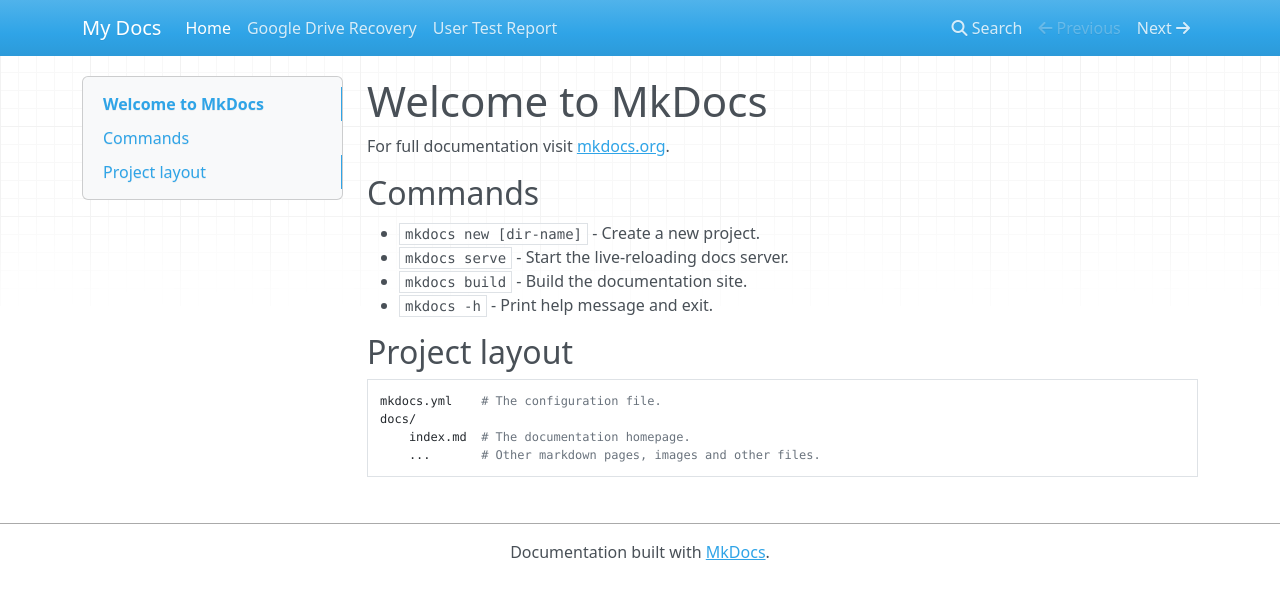
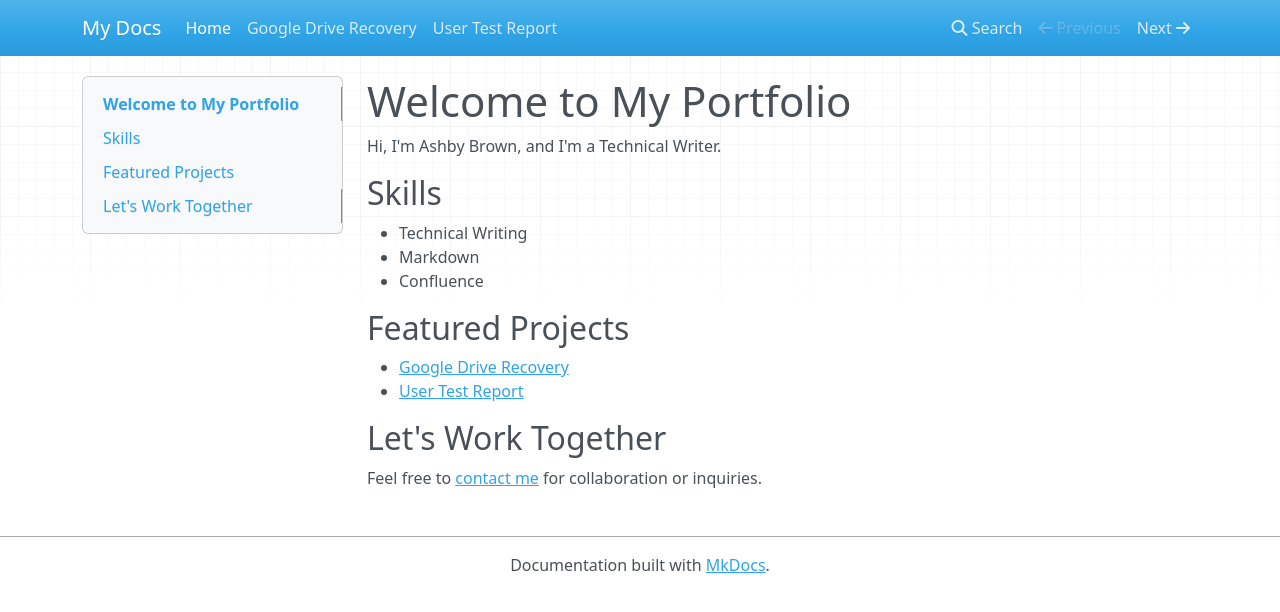
Before and after one commit to abro233/my-docs-site, an MkDocs documentation site: the page built from docs/index.md, in a window 1280 px wide. Shown: the top 612 px of the page. Built offline with MkDocs 1.6.1, drawn with Linux system fonts in a browser that asks for light colours; nearby versions of some CDN libraries.

Commit message:
Update homepage content

```diff
--- a/docs/index.md
+++ b/docs/index.md
@@ -1,17 +1,15 @@
-# Welcome to MkDocs
+# Welcome to My Portfolio
 
-For full documentation visit [mkdocs.org](https://www.mkdocs.org).
+Hi, I'm Ashby Brown, and I'm a Technical Writer.
 
-## Commands
+## Skills
+- Technical Writing
+- Markdown
+- Confluence
 
-* `mkdocs new [dir-name]` - Create a new project.
-* `mkdocs serve` - Start the live-reloading docs server.
-* `mkdocs build` - Build the documentation site.
-* `mkdocs -h` - Print help message and exit.
+## Featured Projects
+- [Google Drive Recovery](google-drive-recovery.md)  <!-- Use relative path or actual URL -->
+- [User Test Report](User-Test-Report.md)  <!-- Use relative path or actual URL -->
 
-## Project layout
-
-    mkdocs.yml    # The configuration file.
-    docs/
-        index.md  # The documentation homepage.
-        ...       # Other markdown pages, images and other files.
+## Let's Work Together
+Feel free to [contact me](mailto:ashbywbrown@gmail.com) for collaboration or inquiries.
```
